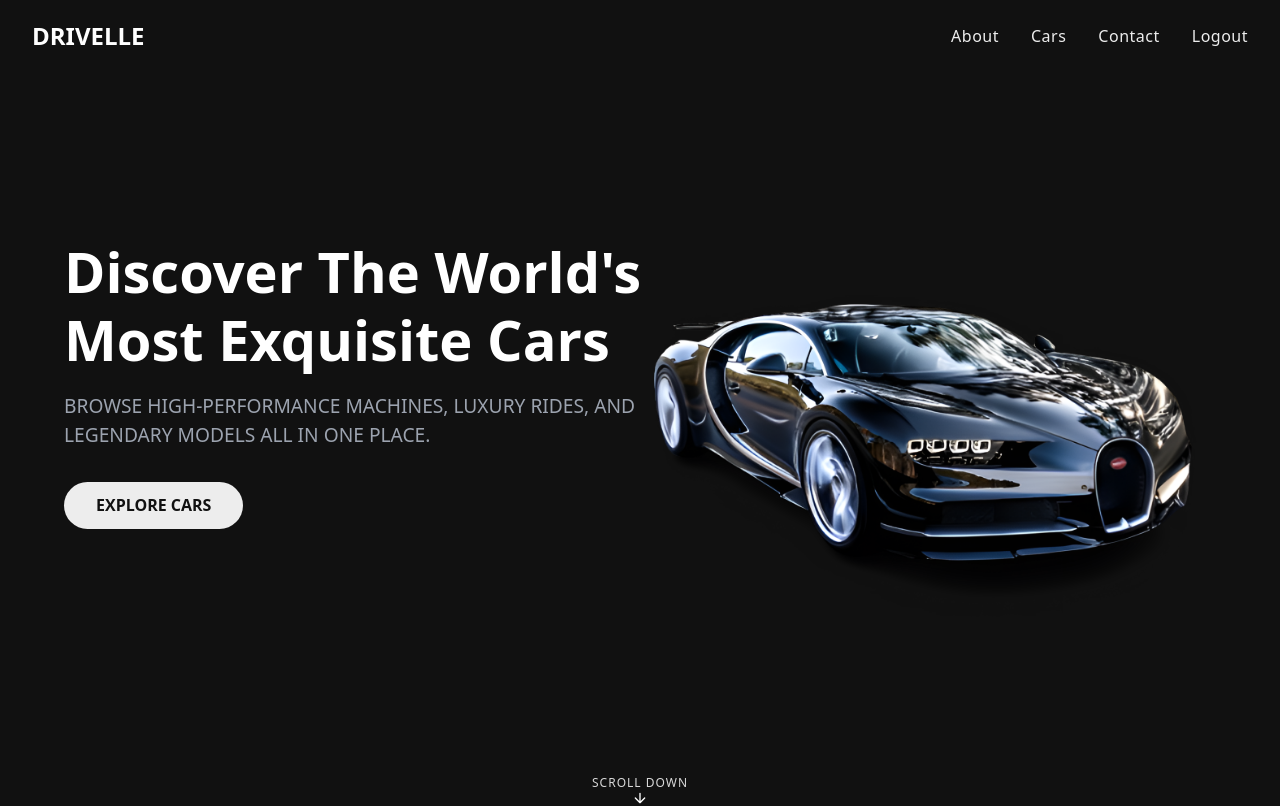
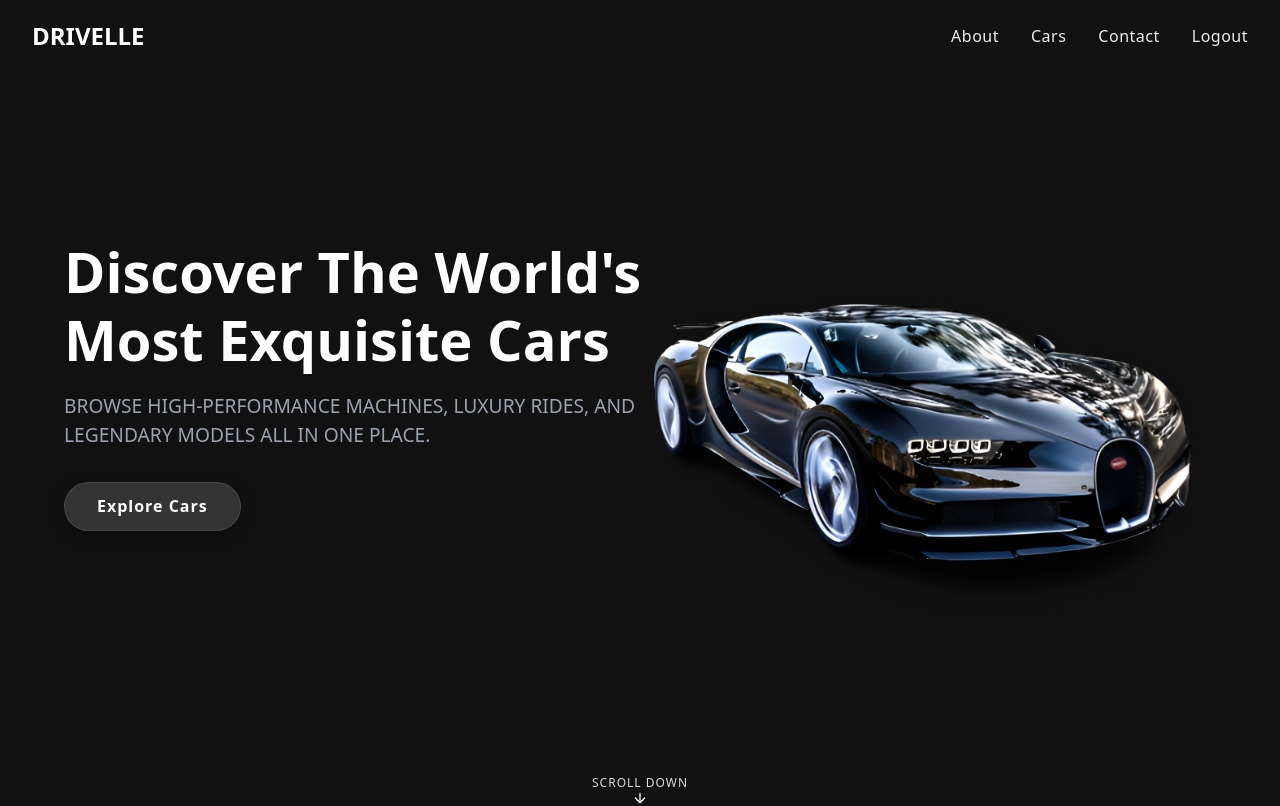
Before and after one commit to AisuCodex/DRIVELLE, a React (Vite) app: page / in a window 1280 px wide. Shown: the top 806 px of the page. Built offline with nearby package versions, Linux system fonts and the light colour scheme.

Commit message:
Refactor explore button styles: update background, color, padding, and add hover/active effects for improved aesthetics

```diff
--- a/src/App.css
+++ b/src/App.css
@@ -137,19 +137,31 @@
 }
 
 .explore-button {
-  background-color: var(--light-gray);
-  color: var(--dark-bg);
+  background-color: rgba(255, 255, 255, 0.15);
+  color: #fff;
+  border: none;
   padding: 0.8rem 2rem;
-  border-radius: 2rem;
-  font-weight: bold;
-  text-transform: uppercase;
-  border: none;
+  font-size: 1rem;
+  font-weight: 600;
+  border-radius: 50px;
   cursor: pointer;
-  transition: background-color 0.3s;
+  transition: all 0.3s ease;
+  letter-spacing: 1px;
+  backdrop-filter: blur(5px);
+  border: 1px solid rgba(255, 255, 255, 0.1);
+  box-shadow: 0 4px 15px rgba(0, 0, 0, 0.3);
 }
 
 .explore-button:hover {
-  background-color: white;
+  background-color: rgba(255, 255, 255, 0.25);
+  transform: translateY(-3px);
+  box-shadow: 0 10px 20px rgba(0, 0, 0, 0.3);
+  border: 1px solid rgba(255, 255, 255, 0.3);
+}
+
+.explore-button:active {
+  transform: translateY(-1px);
+  box-shadow: 0 4px 10px rgba(0, 0, 0, 0.2);
 }
 
 .scroll-indicator {
```
